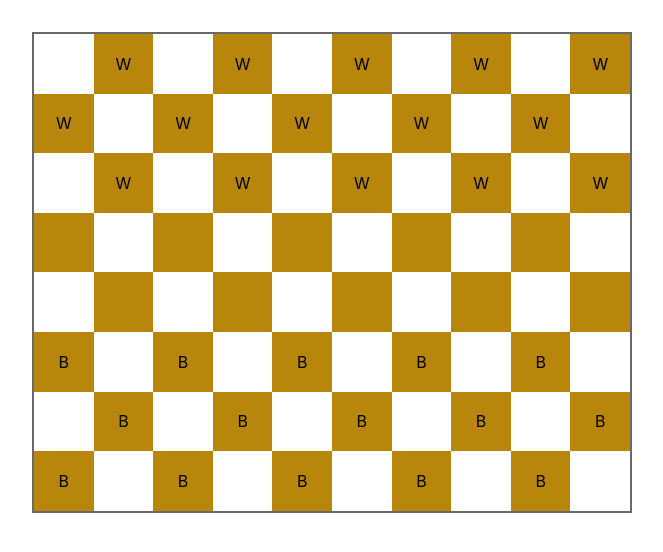
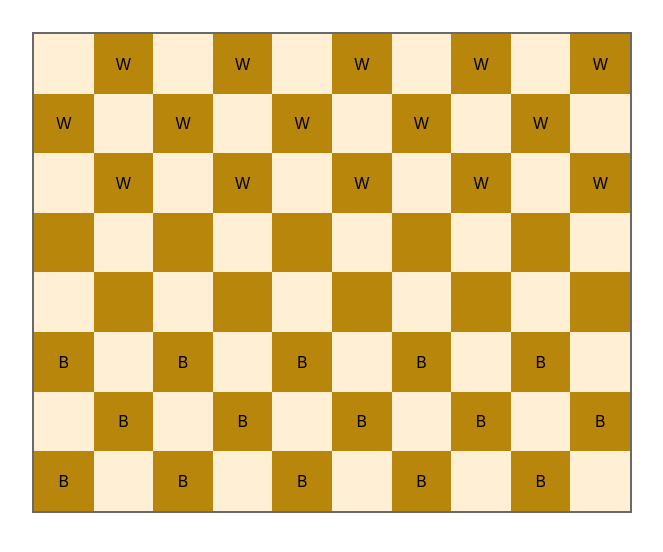
Before and after one commit to livchits/checkers, a React (Vite) app: page / in a window 1280 px wide. Shown: the top 552 px of the page, without its empty margins (308-971 px from the left). Built offline with nearby package versions, Linux system fonts and the light colour scheme.

Commit message:
Uses classes instead of style prop for background color

```diff
--- a/src/App.css
+++ b/src/App.css
@@ -15,3 +15,11 @@ main {
   align-content: center;
   cursor: pointer;
 }
+
+.bg-light {
+  background-color: papayawhip;
+}
+
+.bg-dark {
+  background-color: darkgoldenrod;
+}
--- a/src/App.tsx
+++ b/src/App.tsx
@@ -18,13 +18,7 @@ function App() {
   return (
     <main>
       {cells.map(({ cellNumber, peon, backgroundColor }) => (
-        <div
-          key={cellNumber}
-          className='cell'
-          style={{
-            backgroundColor,
-          }}
-        >
+        <div key={cellNumber} className={`cell ${backgroundColor}`}>
           {peon}
         </div>
       ))}
--- a/src/utils/getCellBackground.ts
+++ b/src/utils/getCellBackground.ts
@@ -1,5 +1,8 @@
-export default function getCellBackground(cellNumber: number, columns: number) {
+export default function getCellBackground(
+  cellNumber: number,
+  columns: number
+): string {
   return Math.floor(cellNumber / columns + cellNumber) % 2 === 0
-    ? 'papayawhipli'
-    : 'darkgoldenrod';
+    ? 'bg-light'
+    : 'bg-dark';
 }
```
